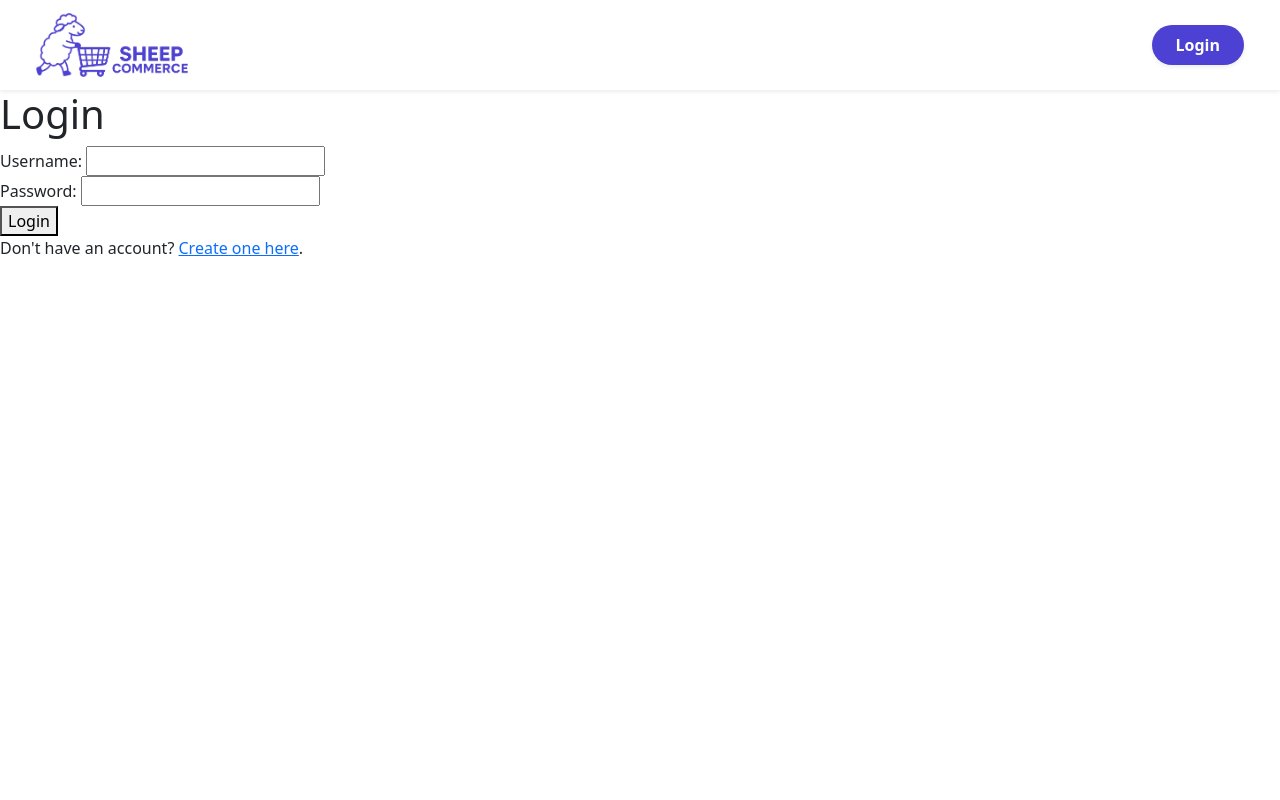
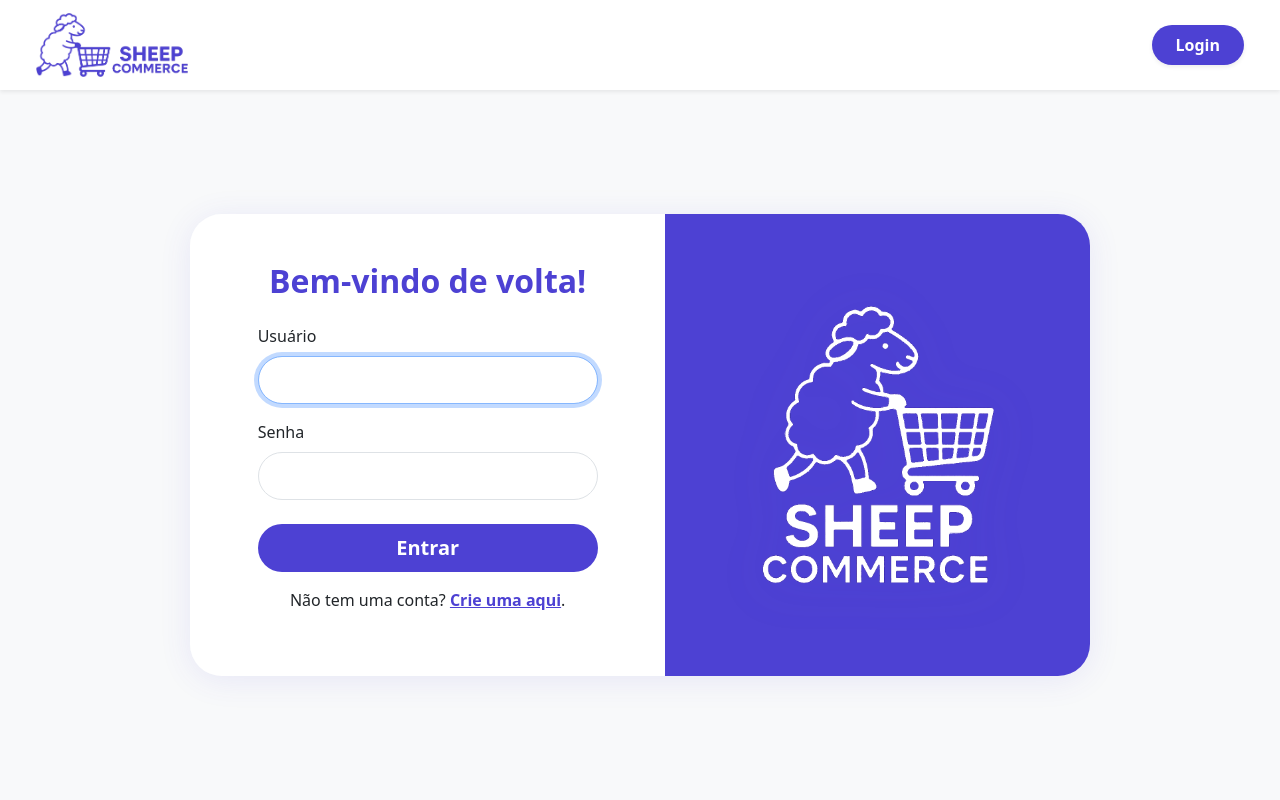
Before and after one commit to sfrederico/web2-ecommerce, a PHP site: page /login in a window 1280 px wide. Run offline with PHP 8.4, Linux system fonts and the light colour scheme; some libraries are stand-ins or nearby versions.

Commit message:
feat: :lipstick: Enhance login form with new layout and logo

```diff
--- a/src/views/login/login_form.php
+++ b/src/views/login/login_form.php
@@ -8,18 +8,29 @@
     <link href="https://cdn.jsdelivr.net/npm/bootstrap@5.3.0/dist/css/bootstrap.min.css" rel="stylesheet">
     <script src="https://cdn.jsdelivr.net/npm/bootstrap@5.3.0/dist/js/bootstrap.bundle.min.js"></script>
 </head>
-<body>
+<body class="bg-light d-flex flex-column">
     <?php require_once __DIR__ . '/../comum/header.php'; ?>
-    <h1>Login</h1>
-    <form method="POST" action="../login.php">
-        <label for="username">Username:</label>
-        <input type="text" id="username" name="username" required>
-        <br>
-        <label for="password">Password:</label>
-        <input type="password" id="password" name="password" required>
-        <br>
-        <button type="submit">Login</button>
-    </form>
-    <p>Don't have an account? <a href="../create_account.php">Create one here</a>.</p>
+    <div class="container-fluid d-flex justify-content-center align-items-center p-0" style="min-height:calc(100vh - 90px);">
+        <div class="d-flex flex-column flex-lg-row w-100 justify-content-center align-items-stretch" style="max-width:900px; border-radius:2rem; overflow:hidden; box-shadow:0 4px 32px rgba(77,65,211,0.10);">
+            <div class="bg-white d-flex flex-column justify-content-center align-items-center w-100 w-lg-50 p-4 p-lg-5">
+                <h2 class="fw-bold mb-4" style="color:#4d41d3;">Bem-vindo de volta!</h2>
+                <form method="POST" action="../login.php" autocomplete="on" class="w-100" style="max-width:340px;">
+                    <div class="mb-3">
+                        <label for="username" class="form-label">Usuário</label>
+                        <input type="text" class="form-control rounded-pill py-2 px-3 fs-5" id="username" name="username" required autofocus>
+                    </div>
+                    <div class="mb-3">
+                        <label for="password" class="form-label">Senha</label>
+                        <input type="password" class="form-control rounded-pill py-2 px-3 fs-5" id="password" name="password" required>
+                    </div>
+                    <button type="submit" class="btn w-100 rounded-pill fw-semibold fs-5 py-2 mt-2" style="background:#4d41d3; color:#fff;">Entrar</button>
+                </form>
+                <p class="mt-3 text-center">Não tem uma conta? <a href="../create_account.php" class="fw-semibold" style="color:#4d41d3;">Crie uma aqui</a>.</p>
+            </div>
+            <div class="d-flex flex-fill w-100 w-lg-50 justify-content-center align-items-center" style="background:#4d41d3;">
+                <img src="/static/logo-completa-branco.png" alt="Logo do sistema" class="img-fluid" style="max-width:80%; filter:drop-shadow(0 4px 24px rgba(77,65,211,0.15));">
+            </div>
+        </div>
+    </div>
 </body>
 </html>
```
Also changed, not shown: src/static/logo-completa-branco.png (added).
